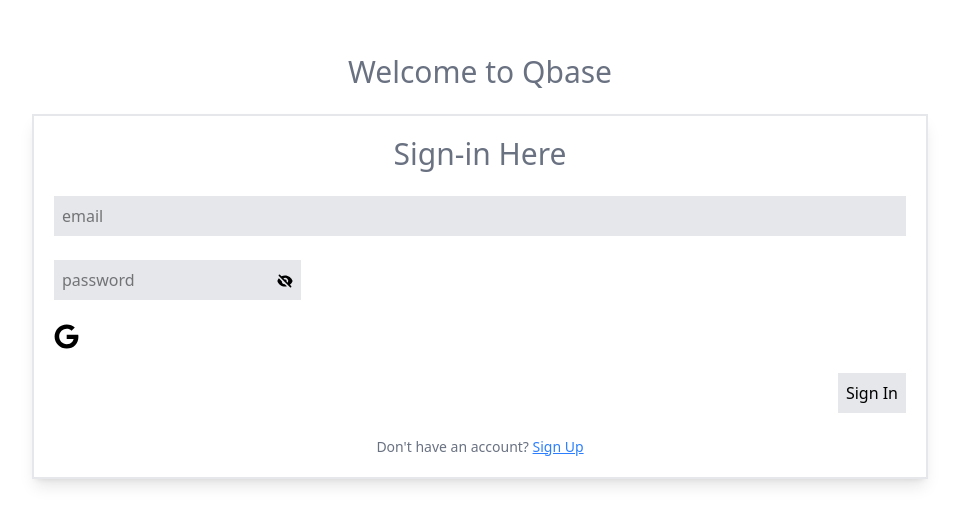
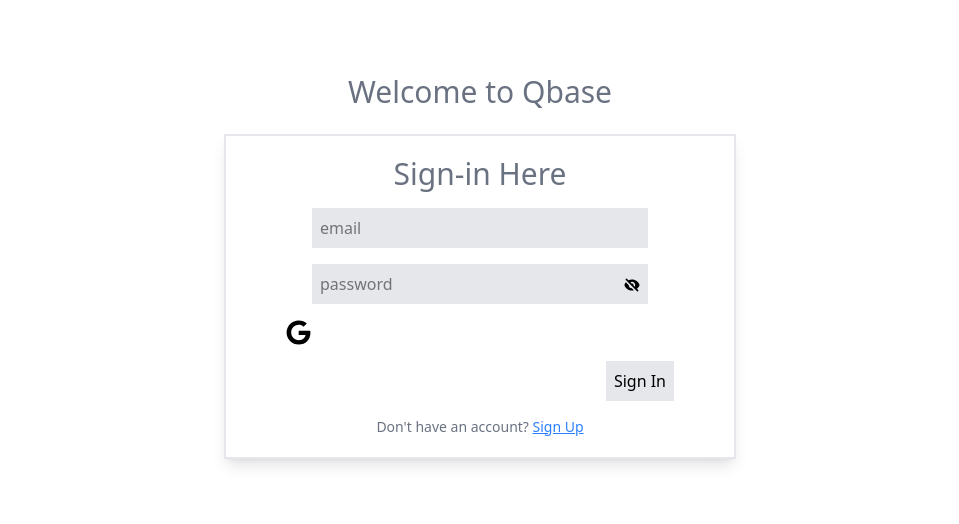
Before and after one commit to Uwakmfon-Ibanga/qBank, a React (Vite) app: page /signin in a window 1280 px wide. Shown: the part 134-658 px from the top of the page, without its empty margins (160-1119 px from the left). Built offline with nearby package versions, Linux system fonts and the light colour scheme.

Commit message:
mad app responsive

```diff
--- a/src/components/SignInCard.jsx
+++ b/src/components/SignInCard.jsx
@@ -42,12 +42,12 @@ const SignInCard = () => {
   return (
     <form
           onSubmit={handleSubmit}
-          className="flex flex-col w-[70%] shadow-lg p-[20px] gap-6 border-2 border-gray-200"
+          className="flex flex-col w-[70%] sm:w-[60%] lg:w-[40%] shadow-lg p-[20px] sm:px-[60px] gap-6 sm:gap-4 border-2 border-gray-200"
         >
           <h2 className="text-gray-500     text-center text-3xl">Sign-in  Here</h2>
 
           <input
-            className="bg-gray-200 p-2"
+            className="bg-gray-200 p-2 w-[13rem] sm:w-[21rem] self-center"
             type="email"
             placeholder="email"
             value={email}
@@ -57,9 +57,9 @@ const SignInCard = () => {
             required
           />
 
-          <div className="relative w-fit">
+          <div className="relative w-fit self-center">
             <input
-              className="bg-gray-200 p-2"
+              className="bg-gray-200 p-2 w-[13rem] sm:w-[21rem] self-center"
               type={showPassword ? "text" : "password"}
               placeholder="password"
               value={password}
--- a/src/components/SignUpCard.jsx
+++ b/src/components/SignUpCard.jsx
@@ -45,12 +45,12 @@ const SignUpCard = () => {
   return (
     <form
       onSubmit={handleSignUp}
-      className="flex flex-col w-[70%] shadow-lg p-[20px] gap-6 border-2 border-gray-200"
+      className="flex flex-col w-[70%] sm:w-[60%] lg:w-[40%] shadow-lg p-[20px] sm:px-[60px] gap-6 sm:gap-4 border-2 border-gray-200"
     >
-      <h2 className="text-gray-500     text-center text-3xl">Sign Up Here</h2>
+      <h2 className="text-gray-500 text-center text-3xl">Sign Up Here</h2>
 
       <input
-        className="bg-gray-200 p-2"
+        className="bg-gray-200 p-2 w-[13rem] sm:w-[21rem] self-center"
         type="email"
         placeholder="email"
         value={email}
@@ -60,9 +60,9 @@ const SignUpCard = () => {
         required
       />
 
-      <div className="relative w-fit">
+      <div className="relative w-fit self-center">
         <input
-          className="bg-gray-200 p-2"
+          className="bg-gray-200 p-2 w-[13rem] sm:w-[21rem]"
           type={showPassword ? "text" : "password"}
           placeholder="password"
           value={password}
@@ -88,7 +88,7 @@ const SignUpCard = () => {
       </button>
 
       <button
-        className="bg-gray-200 p-2 w-fit self-end cursor-pointer"
+        className="bg-gray-200 p-2 w-fit self-end cursor-pointer rounded"
         type="submit"
       >
         Sign Up
--- a/src/components/Skeleton.jsx
+++ b/src/components/Skeleton.jsx
@@ -2,8 +2,8 @@ import React from "react";
 
 const Skeleton = () => {
   return (
-    <div className="grid grid-cols-4 gap-6">
-            <div className="w-[250px] p-4 rounded  shadow-xl animate-pulse">
+    <div className="grid grid-cols-2 sm:grid-cols-4 gap-6">
+            <div className="w-[180px] p-4 rounded  shadow-xl animate-pulse">
       <div className="w-full bg-gray-200 mb-3 h-[200px] rounded"></div>
       <div className="h-4 bg-gray-300 rounded-full mb-4"></div>
       <div className="h-3 bg-gray-300 rounded-full mb-3"></div>
@@ -11,7 +11,7 @@ const Skeleton = () => {
       <div className="h-3 bg-gray-300 rounded-full mb-3"></div>
     </div>
 
-    <div className="w-[250px] p-4 rounded  shadow-xl animate-pulse">
+    <div className="w-[180px] p-4 rounded  shadow-xl animate-pulse">
       <div className="w-full bg-gray-200 mb-3 h-[200px] rounded"></div>
       <div className="h-4 bg-gray-300 rounded-full mb-4"></div>
       <div className="h-3 bg-gray-300 rounded-full mb-3"></div>
@@ -19,7 +19,7 @@ const Skeleton = () => {
       <div className="h-3 bg-gray-300 rounded-full mb-3"></div>
     </div>
 
-    <div className="w-[250px] p-4 rounded  shadow-xl animate-pulse">
+    <div className="w-[180px] p-4 rounded  shadow-xl animate-pulse">
       <div className="w-full bg-gray-200 mb-3 h-[200px] rounded"></div>
       <div className="h-4 bg-gray-300 rounded-full mb-4"></div>
       <div className="h-3 bg-gray-300 rounded-full mb-3"></div>
@@ -27,7 +27,7 @@ const Skeleton = () => {
       <div className="h-3 bg-gray-300 rounded-full mb-3"></div>
     </div>
 
-    <div className="w-[250px] p-4 rounded  shadow-xl animate-pulse">
+    <div className="w-[180px] p-4 rounded  shadow-xl animate-pulse">
       <div className="w-full bg-gray-200 mb-3 h-[200px] rounded"></div>
       <div className="h-4 bg-gray-300 rounded-full mb-4"></div>
       <div className="h-3 bg-gray-300 rounded-full mb-3"></div>
--- a/src/pages/Home.jsx
+++ b/src/pages/Home.jsx
@@ -62,7 +62,6 @@ const Home = ({session}) => {
     navigate('/')
 
   }
-  // console.log(user);
 
 
   return (
@@ -83,7 +82,7 @@ const Home = ({session}) => {
       {error && <p>{error}</p>}
 
       {questions && (
-        <div className="grid grid-cols-2 gap-3 p-3">
+        <div className="grid grid-cols-2 sm:grid-cols-4 gap-3 p-3">
           {questions.map((question, id) => (
             <Card question={question} key={id}/>
           ))}
```
